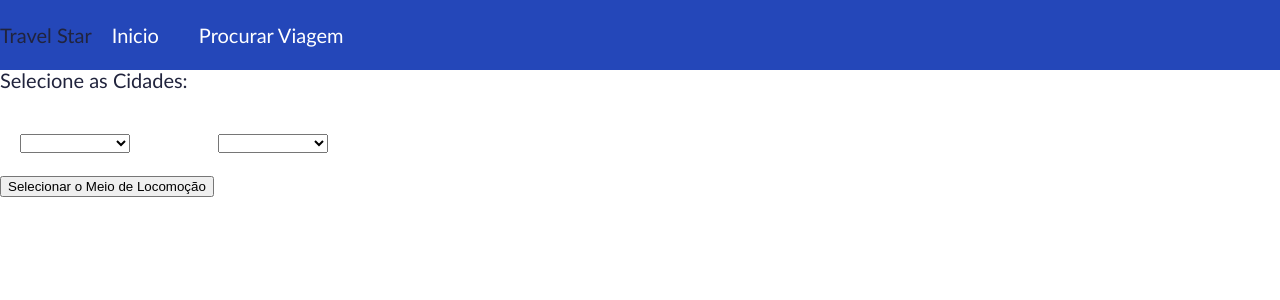
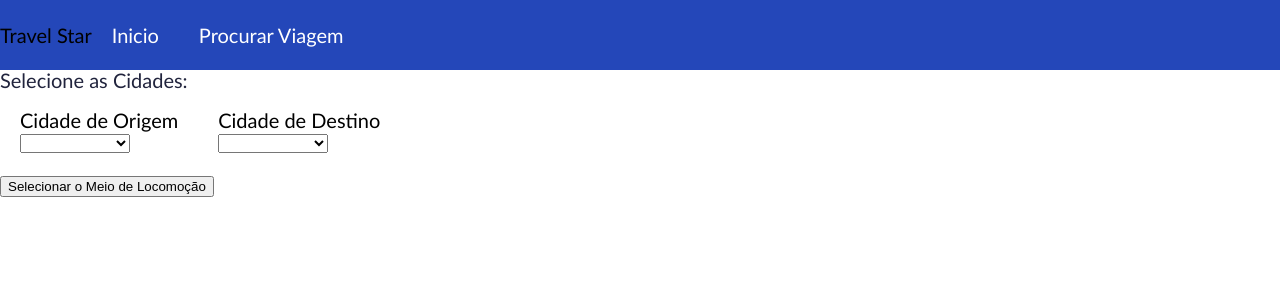
Before and after one commit to lluissf/Projeto-Viagens, a Vue app: page /cidade in a window 1280 px wide. Shown: the top 300 px of the page. Built offline with nearby package versions, Linux system fonts and the light colour scheme.

Commit message:
adicionando cor na fonte "Cidade origem/destino"

```diff
--- a/src/views/CidadesView.vue
+++ b/src/views/CidadesView.vue
@@ -42,3 +42,8 @@ const cidadeStore = useCidade()
     </router-link>
   </div>
 </template>
+<style>
+h2 {
+  color: #000;
+}
+</style>
```
